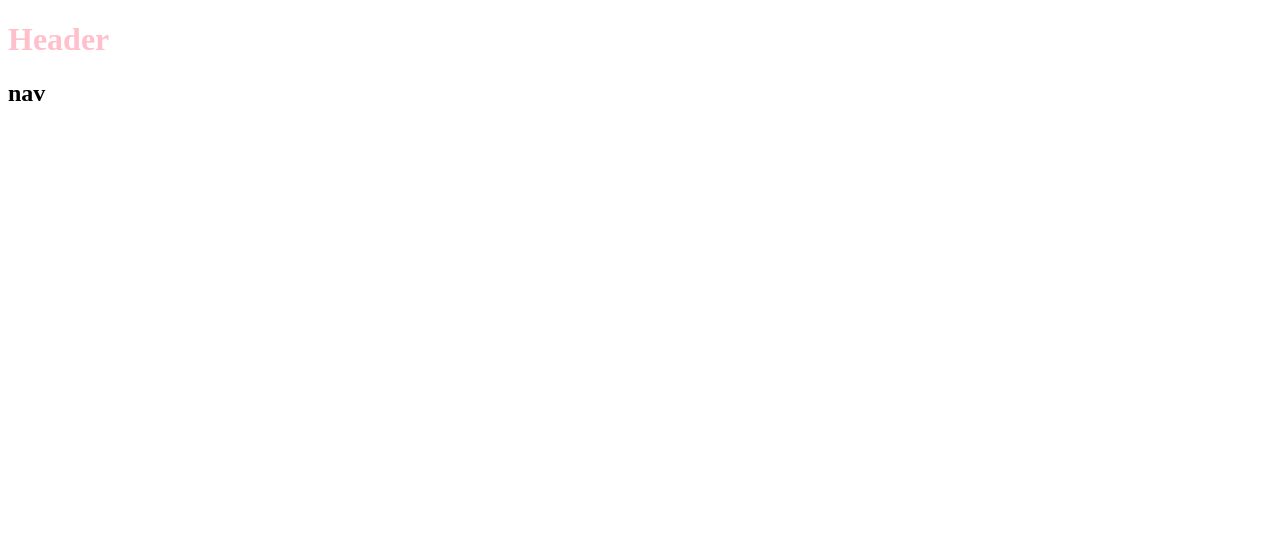
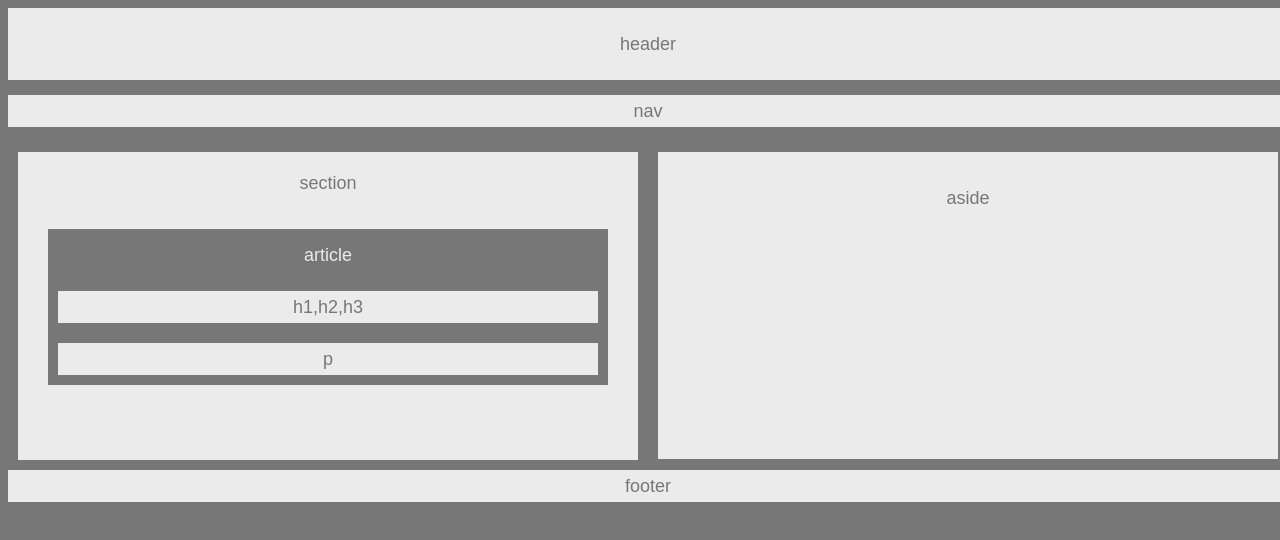
Before and after one commit to kmsemo1/HW-Wireframe, a plain HTML site: page index.html in a window 1280 px wide. Drawn offline with Linux system fonts and the light colour scheme.

Commit message:
first draft

```diff
--- a/index.html
+++ b/index.html
@@ -1,21 +1,33 @@
 <!DOCTYPE html>
+
 <html>
+
 <head>
 	<title>Homework Wireframe</title>
 	<link rel="stylesheet" type="text/css" href="style.css">
 </head>
 
-<body>
+<body class="body">
 
-	<div>
-	<h1>Header</h1>
-	</div>
+	<header id="header">header</header>
 
-	<div>
-		<h2>nav</h2>
-	</div>
+	<nav id="nav">nav</nav>
+
+	<section class="left">
+			<div id="section">section</div>
+			<div id="article">article</div>
+			<div id="h1">h1,h2,h3</div>
+			<div id="p">p</div>
+	</section>
+
+	<section class="left">
+			<aside id="aside">aside</aside>
+	</section>
+
+	<footer>footer</footer>
 
 
 
 </body>
+
 </html>
--- a/style.css
+++ b/style.css
@@ -1,3 +1,65 @@
-h1 {
-    color: pink;
+* {
+    box-sizing: border-box;
+    text-align: center;
+    width: 100%;
+  }
+
+body {
+    background-color: #777;
+    line-height: 32px;
+    font-size: 18px;
+    font-family: 'Arial','Helvetica Neue', Helvetica, sans-serif;
 }
+header {
+    background-color: #ebebeb;
+    color: #777;
+    text-align: center;
+    padding: 20px;
+    margin-bottom: 15px;
+}
+
+#nav {
+    background-color: #ebebeb;
+    color: #777;
+    text-align: center;
+    margin-bottom: 15px;
+}
+
+.left{
+    float: left;
+    background-color: #ebebeb;
+    padding: 15px 30px 75px 30px;
+    width: 50%;
+    color: #777;
+    border: 10px solid #777;
+
+}
+
+#section {
+    margin-bottom: 30px;
+}
+
+#article {
+    clear: both;
+    overflow: auto;
+    color: #ebebeb;
+    background-color: #777;
+    padding: 10px 40px 10px 40px;
+    margin-bottom: none;
+}
+
+#h1, #p {
+    border: 10px solid #777;
+}
+
+#aside {
+    float: left;
+    padding: 15px 30px 170px 30px;
+}
+
+footer {
+    text-align: center;
+    clear: both;
+    color: #777;
+    background-color: #ebebeb;
+}
```
